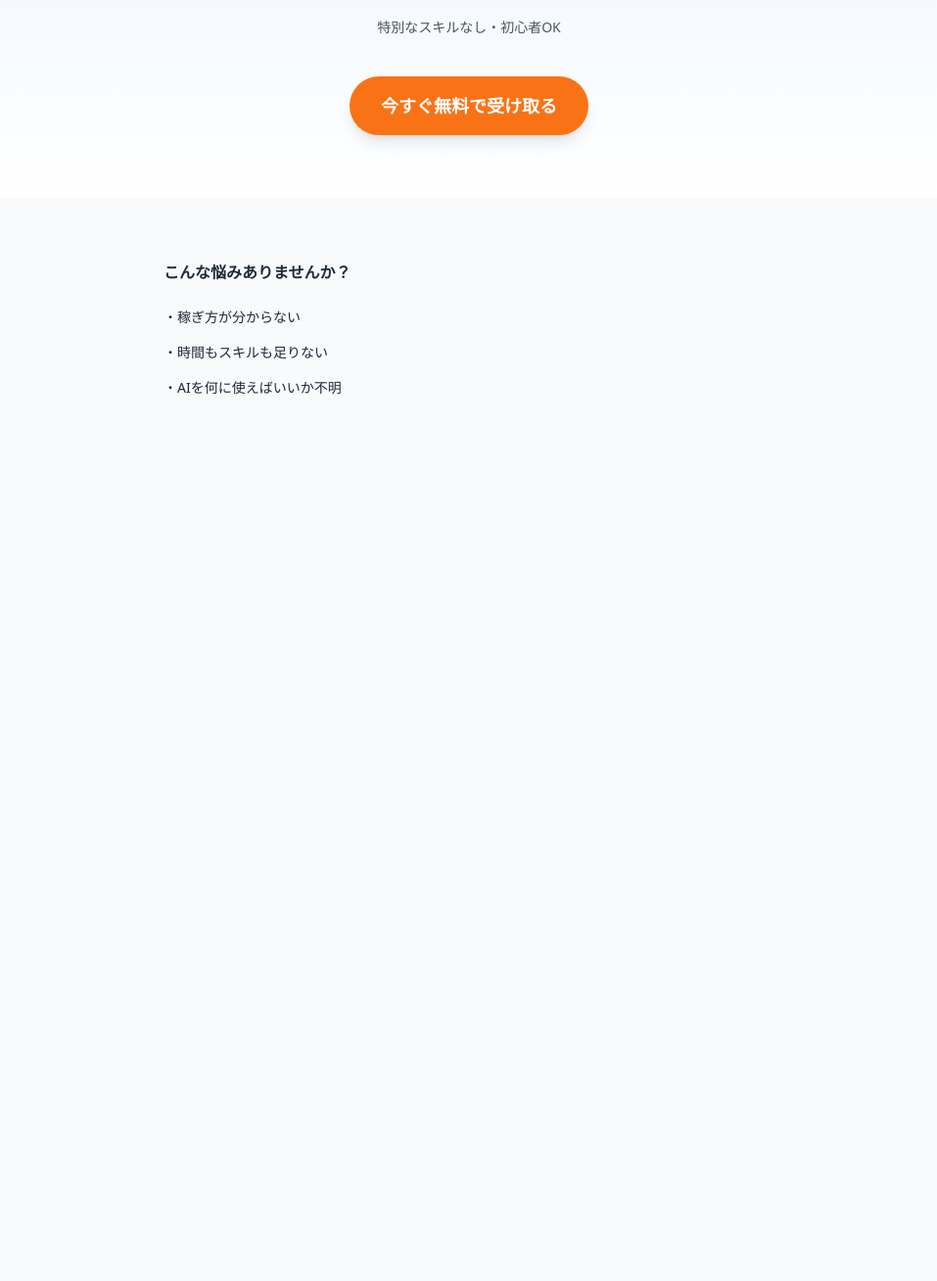
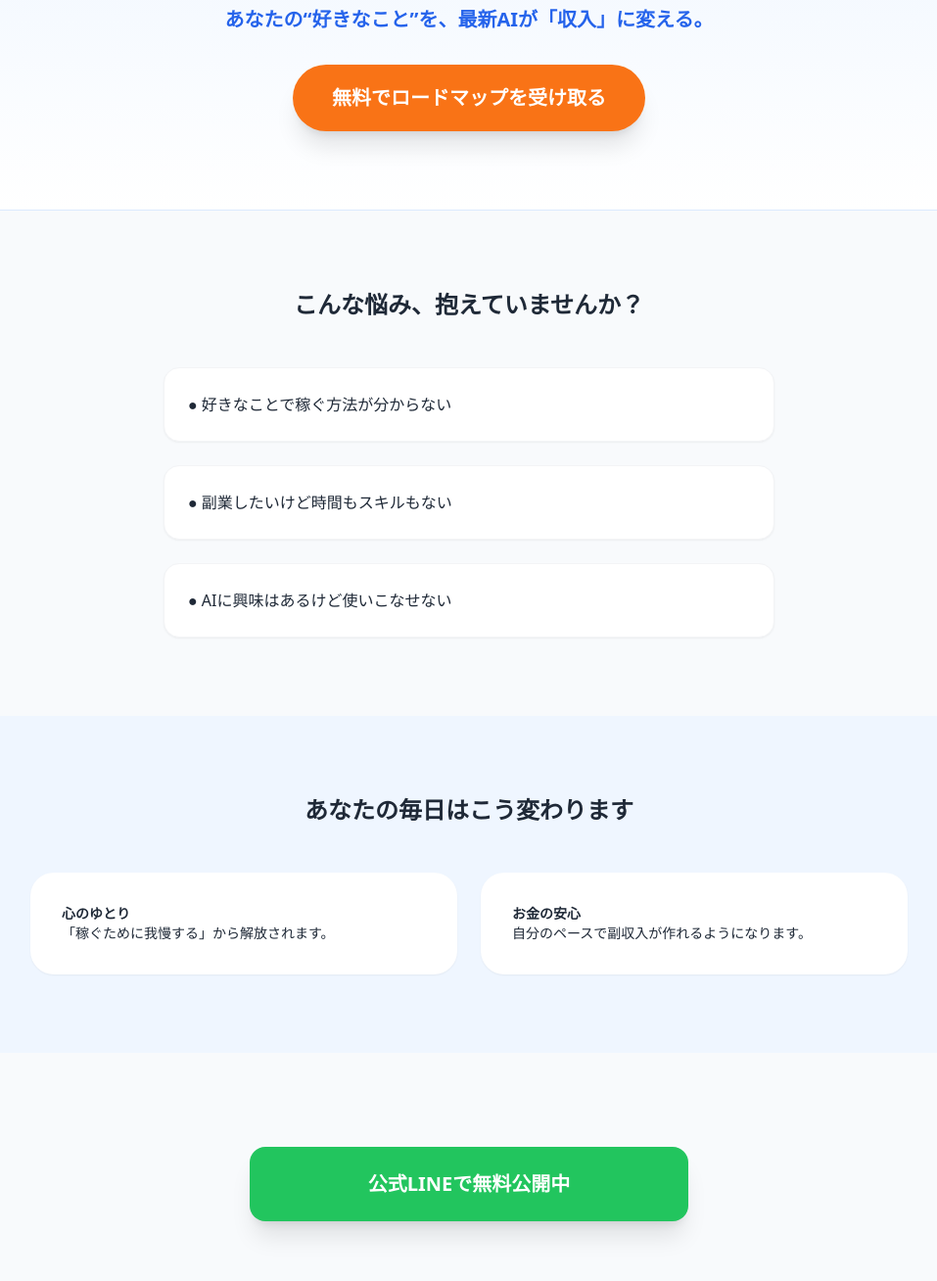
Before and after one commit to namekochin/ai-lp, a plain HTML site: page index.html in a window 1280 px wide. Shown: the part 134-1442 px from the top of the page at 98% size, without its empty margins (161-1118 px from the left). Before the commit the page ends 800 px from the top, so only its background shows below. Drawn offline with nearby package versions, Linux system fonts and the light colour scheme.

Commit message:
Update index.html
<!DOCTYPE html>
<html lang="ja">
<head>
    <meta charset="UTF-8">
    <meta name="viewport" content="width=device-width, initial-scale=1.0">
    <title>AI×好きを収入に変える</title>
    <script src="https://cdn.tailwindcss.com"></script>
</head>
<body class="bg-slate-50 text-gray-800 font-sans leading-relaxed">
    <section class="bg-gradient-to-b from-blue-50 to-white py-20 px-6 text-center border-b border-blue-100">
        <h1 class="text-3xl font-bold text-blue-900 mb-6">もう、一人で頑張る必要はありません。</h1>
        <p class="text-xl font-bold text-blue-600 mb-8">あなたの“好きなこと”を、最新AIが「収入」に変える。</p>
        <button class="bg-orange-500 text-white font-bold py-5 px-10 rounded-full shadow-xl text-xl">無料でロードマップを受け取る</button>
    </section>

    <section class="py-20 px-6 max-w-2xl mx-auto text-center">
        <h2 class="text-2xl font-bold mb-12">こんな悩み、抱えていませんか？</h2>
        <div class="space-y-6 text-left">
            <div class="bg-white p-6 rounded-2xl shadow-sm border border-gray-100">● 好きなことで稼ぐ方法が分からない</div>
            <div class="bg-white p-6 rounded-2xl shadow-sm border border-gray-100">● 副業したいけど時間もスキルもない</div>
            <div class="bg-white p-6 rounded-2xl shadow-sm border border-gray-100">● AIに興味はあるけど使いこなせない</div>
        </div>
    </section>

    <section class="py-20 px-6 bg-blue-50">
        <h2 class="text-2xl font-bold text-center mb-12">あなたの毎日はこう変わります</h2>
        <div class="grid grid-cols-1 gap-6 max-w-4xl mx-auto md:grid-cols-2 text-sm">
            <div class="bg-white p-8 rounded-3xl shadow-sm"><b>心のゆとり</b><br>「稼ぐために我慢する」から解放されます。</div>
            <div class="bg-white p-8 rounded-3xl shadow-sm"><b>お金の安心</b><br>自分のペースで副収入が作れるようになります。</div>
        </div>
    </section>

    <section class="py-24 px-6 text-center">
        <button class="w-full max-w-md bg-green-500 text-white font-bold py-6 rounded-2xl shadow-xl text-xl">公式LINEで無料公開中</button>
    </section>
</body>
</html>

```diff
--- a/index.html
+++ b/index.html
@@ -6,19 +6,32 @@
     <title>AI×好きを収入に変える</title>
     <script src="https://cdn.tailwindcss.com"></script>
 </head>
-<body class="bg-slate-50 text-gray-800 font-sans">
-    <section class="bg-gradient-to-b from-blue-50 to-white py-16 px-6 text-center">
-        <h1 class="text-2xl font-bold text-blue-900 mb-6">好きなことを、AIで<br>「収入」に変える。</h1>
-        <p class="text-gray-600 mb-10 text-sm">特別なスキルなし・初心者OK</p>
-        <button class="bg-orange-500 text-white font-bold py-4 px-8 rounded-full shadow-lg text-lg">今すぐ無料で受け取る</button>
+<body class="bg-slate-50 text-gray-800 font-sans leading-relaxed">
+    <section class="bg-gradient-to-b from-blue-50 to-white py-20 px-6 text-center border-b border-blue-100">
+        <h1 class="text-3xl font-bold text-blue-900 mb-6">もう、一人で頑張る必要はありません。</h1>
+        <p class="text-xl font-bold text-blue-600 mb-8">あなたの“好きなこと”を、最新AIが「収入」に変える。</p>
+        <button class="bg-orange-500 text-white font-bold py-5 px-10 rounded-full shadow-xl text-xl">無料でロードマップを受け取る</button>
     </section>
-    <section class="py-16 px-6 max-w-2xl mx-auto">
-        <h2 class="font-bold mb-6">こんな悩みありませんか？</h2>
-        <ul class="space-y-4 text-sm">
-            <li>・稼ぎ方が分からない</li>
-            <li>・時間もスキルも足りない</li>
-            <li>・AIを何に使えばいいか不明</li>
-        </ul>
+
+    <section class="py-20 px-6 max-w-2xl mx-auto text-center">
+        <h2 class="text-2xl font-bold mb-12">こんな悩み、抱えていませんか？</h2>
+        <div class="space-y-6 text-left">
+            <div class="bg-white p-6 rounded-2xl shadow-sm border border-gray-100">● 好きなことで稼ぐ方法が分からない</div>
+            <div class="bg-white p-6 rounded-2xl shadow-sm border border-gray-100">● 副業したいけど時間もスキルもない</div>
+            <div class="bg-white p-6 rounded-2xl shadow-sm border border-gray-100">● AIに興味はあるけど使いこなせない</div>
+        </div>
+    </section>
+
+    <section class="py-20 px-6 bg-blue-50">
+        <h2 class="text-2xl font-bold text-center mb-12">あなたの毎日はこう変わります</h2>
+        <div class="grid grid-cols-1 gap-6 max-w-4xl mx-auto md:grid-cols-2 text-sm">
+            <div class="bg-white p-8 rounded-3xl shadow-sm"><b>心のゆとり</b><br>「稼ぐために我慢する」から解放されます。</div>
+            <div class="bg-white p-8 rounded-3xl shadow-sm"><b>お金の安心</b><br>自分のペースで副収入が作れるようになります。</div>
+        </div>
+    </section>
+
+    <section class="py-24 px-6 text-center">
+        <button class="w-full max-w-md bg-green-500 text-white font-bold py-6 rounded-2xl shadow-xl text-xl">公式LINEで無料公開中</button>
     </section>
 </body>
 </html>
```
